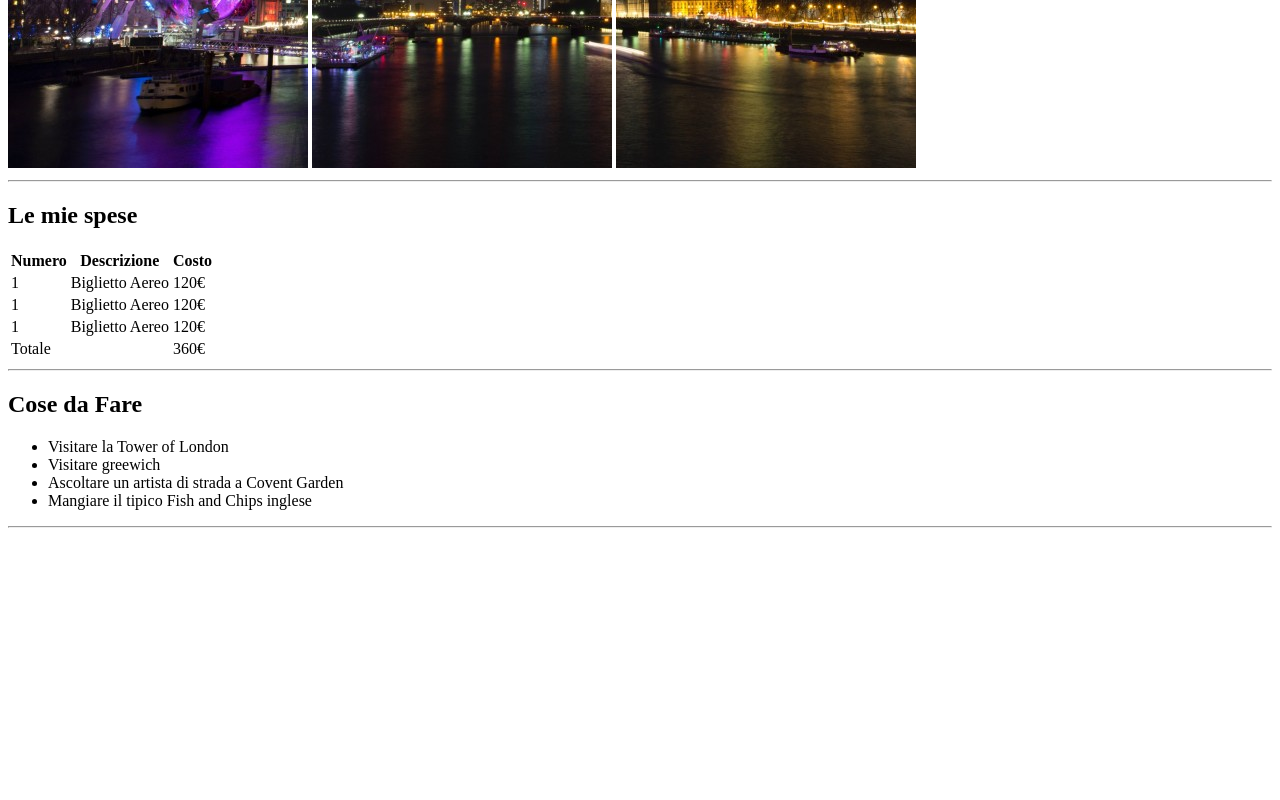
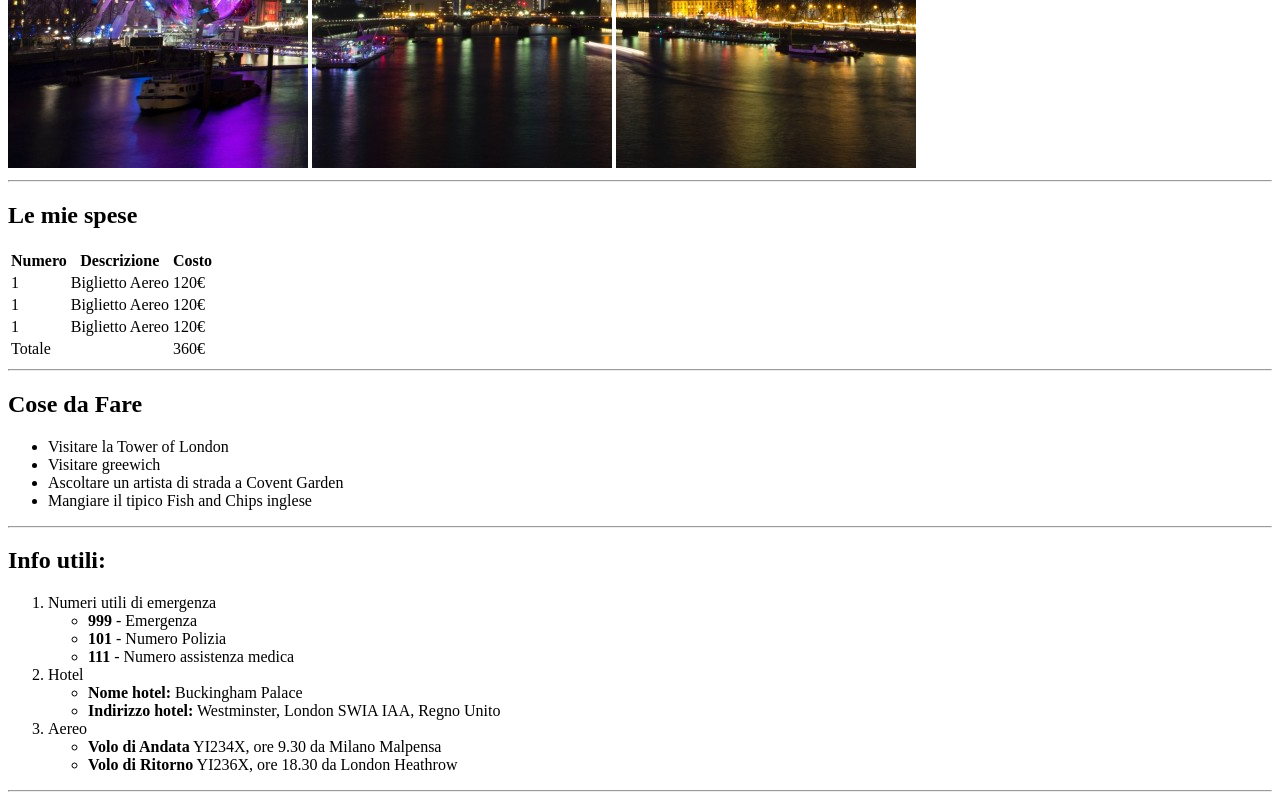
Before and after one commit to soniabergamini/html-london-trip, a plain HTML site: page index.html in a window 1280 px wide. Shown: the part 512-1312 px from the top of the page. Before the commit the page ends 1048 px from the top, so only its background shows below. Drawn offline with Linux system fonts and the light colour scheme.

Commit message:
aggiunta sezione info utili

```diff
--- a/index.html
+++ b/index.html
@@ -63,6 +63,35 @@
             </ul>
             <hr>
         </section>
+        <!-- Sezione Info utili -->
+        <section>
+            <h2>Info utili:</h2>
+            <ol>
+                <li>
+                    <div>Numeri utili di emergenza</div>
+                    <ul>
+                        <li><strong>999</strong> - Emergenza</li>
+                        <li><strong>101</strong> - Numero Polizia</li>
+                        <li><strong>111</strong> - Numero assistenza medica</li>
+                    </ul>
+                </li>
+                <li>
+                    <div>Hotel</div>
+                    <ul>
+                        <li><strong>Nome hotel:</strong> Buckingham Palace</li>
+                        <li><strong>Indirizzo hotel:</strong> Westminster, London SWIA IAA, Regno Unito</li>
+                    </ul>
+                </li>
+                <li>
+                   <div>Aereo</div>
+                   <ul>
+                    <li><strong>Volo di Andata</strong> YI234X, ore 9.30 da Milano Malpensa</li>
+                    <li><strong>Volo di Ritorno</strong> YI236X, ore 18.30 da London Heathrow</li>
+                </ul>
+                </li>
+            </ol>
+            <hr>
+        </section>
     </main>
     <footer>
 
```
